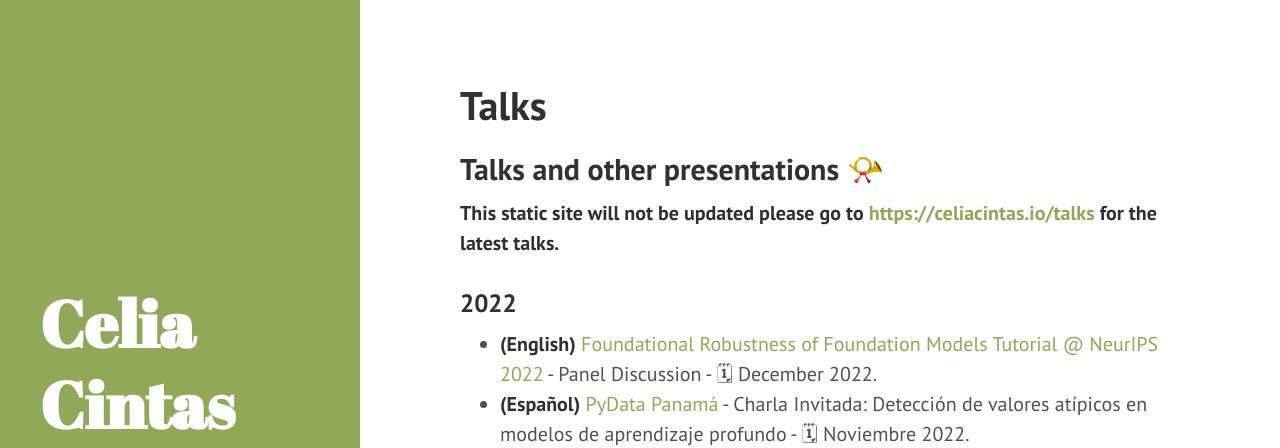
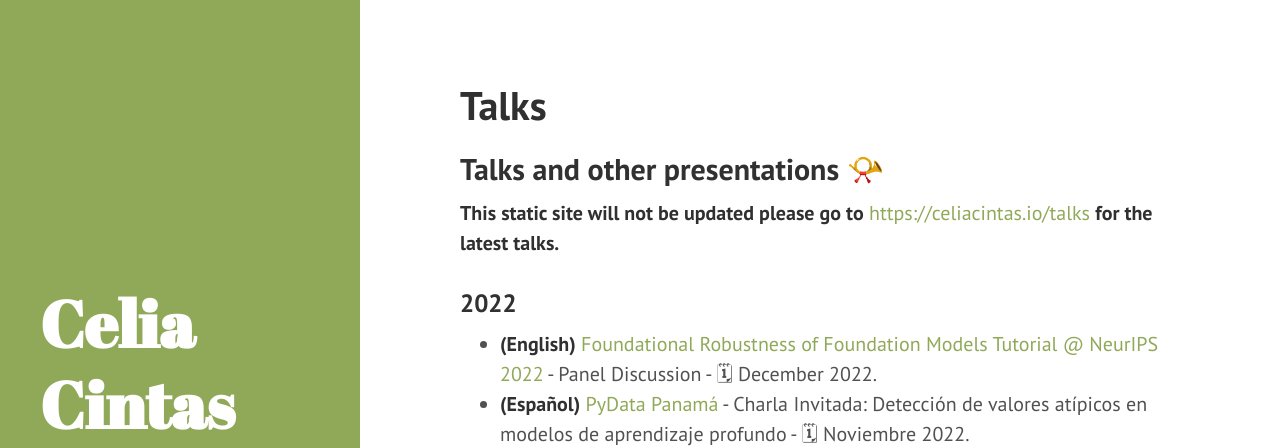
Before and after one commit to celiacintas/celiacintas.github.io, a Jekyll site: the page built from talks.md, in a window 1280 px wide. Shown: the top 448 px of the page. Built offline with Jekyll 4.4.1, drawn with Linux system fonts in a browser that asks for light colours.

```diff
--- a/talks.md
+++ b/talks.md
@@ -4,7 +4,7 @@ title: Talks
 ---
 
 ## Talks and other presentations 📯
-**This static site will not be updated please go to [https://celiacintas.io/talks](https://celiacintas.io/talks) for the latest talks.**
+**This static site will not be updated please go to** [https://celiacintas.io/talks](https://celiacintas.io/talks) **for the latest talks.**
 
 ### 2022
 * **(English)** [Foundational Robustness of Foundation Models Tutorial @ NeurIPS 2022](https://sites.google.com/view/neurips2022-frfm-turotial/home) - Panel Discussion -  🗓 December 2022.
```
